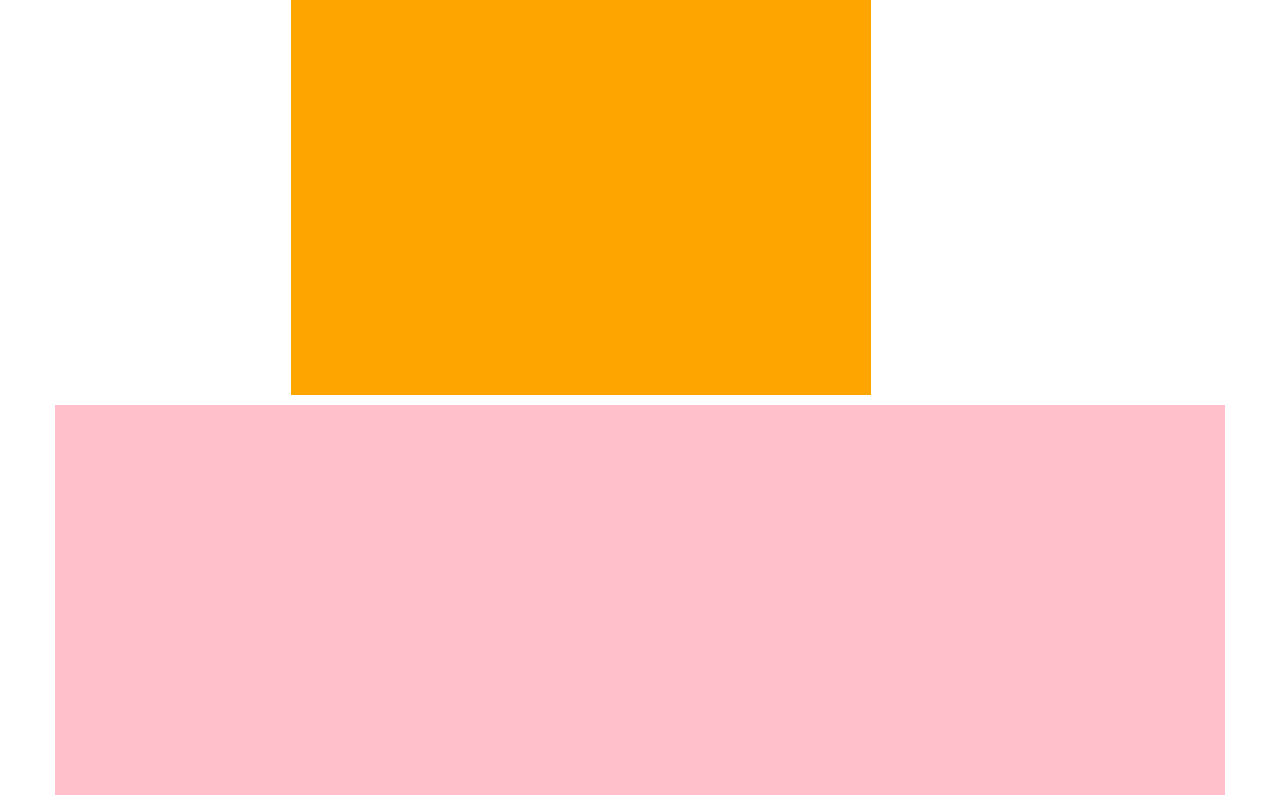
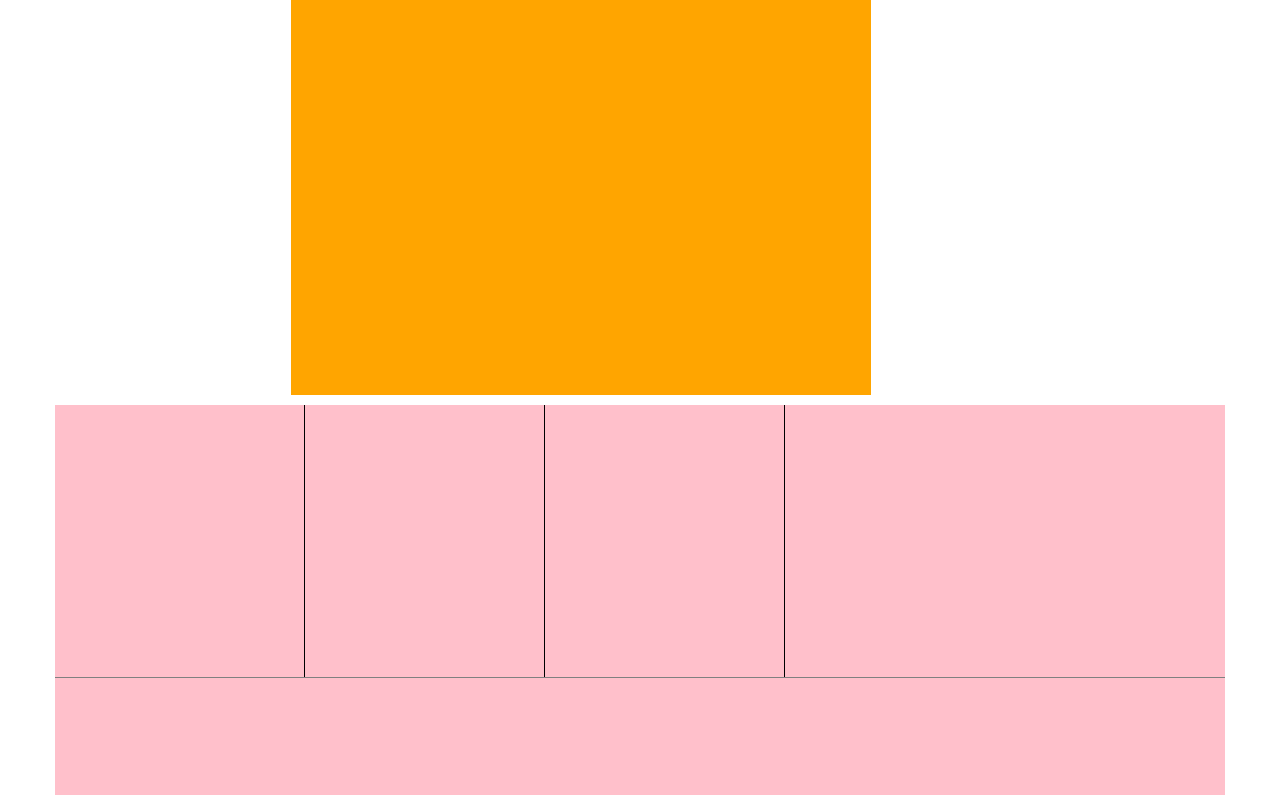
Before and after one commit to DanielaVolletti/htmlcss-struttura-wp, a plain HTML site: page index.html in a window 1280 px wide. Shown: the part 2690-3490 px from the top of the page. Drawn offline with Linux system fonts and the light colour scheme.

Commit message:
inserimento blocchi nel footer

```diff
--- a/index.html
+++ b/index.html
@@ -68,7 +68,23 @@
     </main>
 
     <footer>
+      <div id="fondo-pagina">
+        <section class="colonne-fondo-pagina">
 
+        </section>
+        <section class="colonne-fondo-pagina">
+
+        </section>
+        <section class="colonne-fondo-pagina">
+
+        </section>
+        <section class="colonne-fondo-pagina2">
+
+        </section>
+      </div>
+      <div id="copywrite">
+
+      </div>
     </footer>
 
   </body>
--- a/style.css
+++ b/style.css
@@ -102,3 +102,25 @@ footer{
   background-color: pink;
   /* fine debug */
 }
+
+#fondo-pagina{
+  height: 70%;
+  border-bottom: solid 1px grey;
+  padding-left: 20px;
+}
+
+footer .colonne-fondo-pagina{
+  width: 20%;
+  height: 100%;
+  float:left;
+  margin-right: 10px;
+  /* debug */
+  border-right: solid 1px black;
+  /* fine debug */
+}
+
+footer .colonne-fondo-pagina2{
+  width: 35%;
+  height: 100%;
+  float: left;
+}
```
